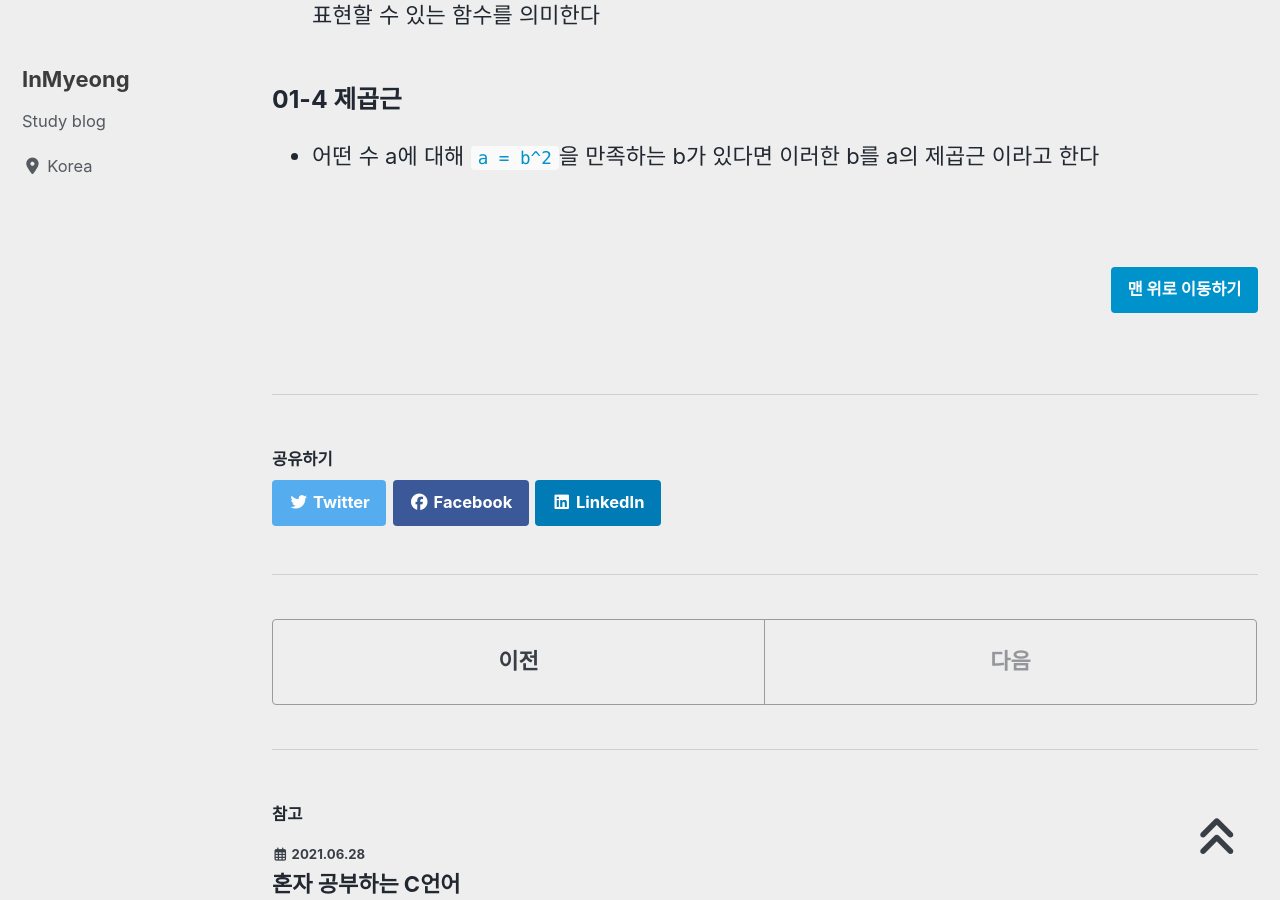
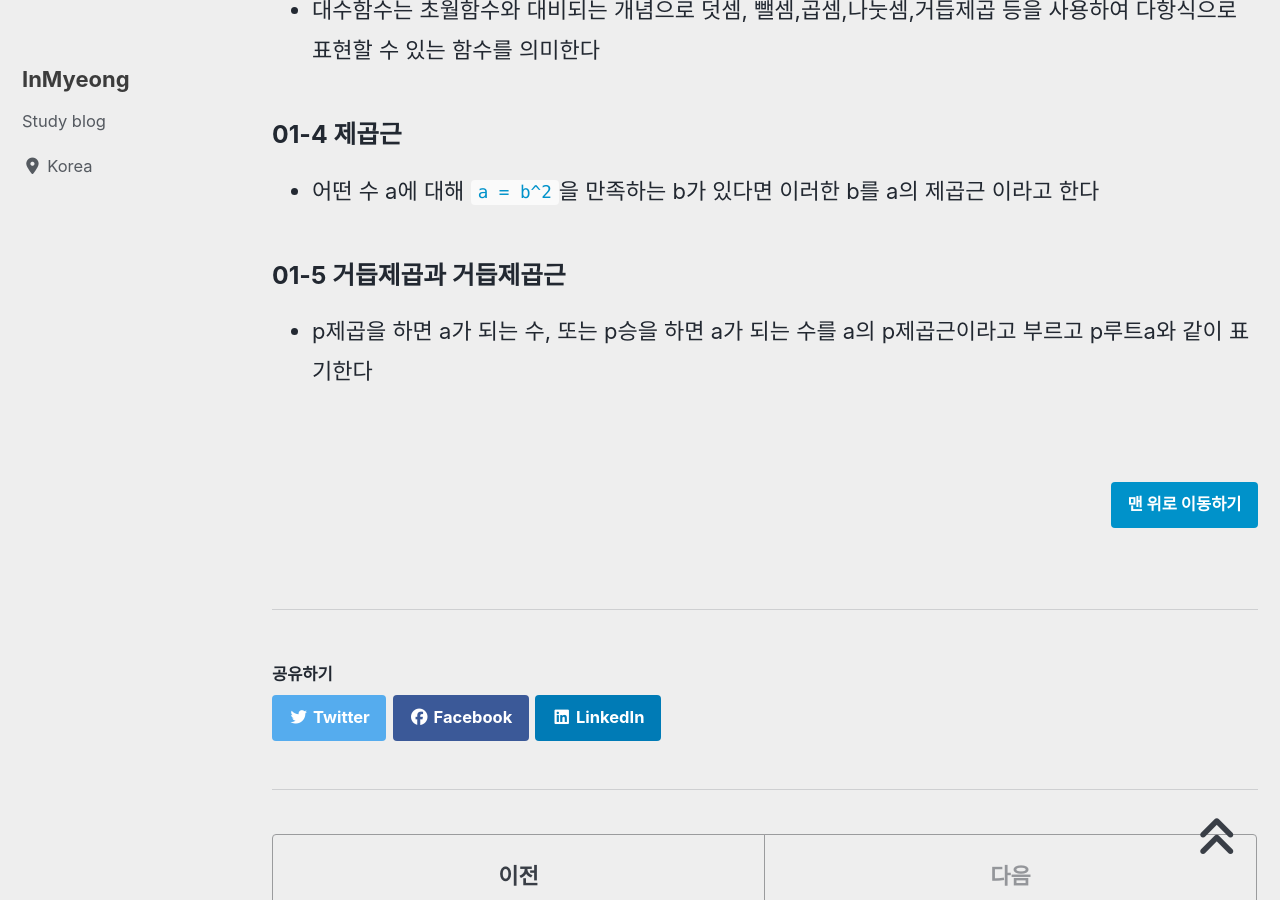
Before and after one commit to devMyeong/devMyeong.github.io, a Jekyll site: the page built from _posts/math-basic/2021-07-10-math-basic.md, in a window 1280 px wide and 900 px high, scrolled down 1622 px. Built offline with Jekyll 4.4.1, drawn with Linux system fonts in a browser that asks for light colours; cached includes are drawn as plain includes; nearby versions of some CDN libraries; some web fonts are replaced.

Commit message:
update math chapter 01-5

```diff
--- a/_posts/math-basic/2021-07-10-math-basic.md
+++ b/_posts/math-basic/2021-07-10-math-basic.md
@@ -36,6 +36,9 @@ last_modified_at: 2021-07-10
 ### 01-4 제곱근
 - 어떤 수 a에 대해 `a = b^2`을 만족하는 b가 있다면 이러한 b를 a의 제곱근 이라고 한다
 
+### 01-5 거듭제곱과 거듭제곱근
+- p제곱을 하면 a가 되는 수, 또는 p승을 하면 a가 되는 수를 a의 p제곱근이라고 부르고 p루트a와 같이 표기한다
+
 <br>
 
 [맨 위로 이동하기](#){: .btn .btn--primary }{: .align-right}
```
